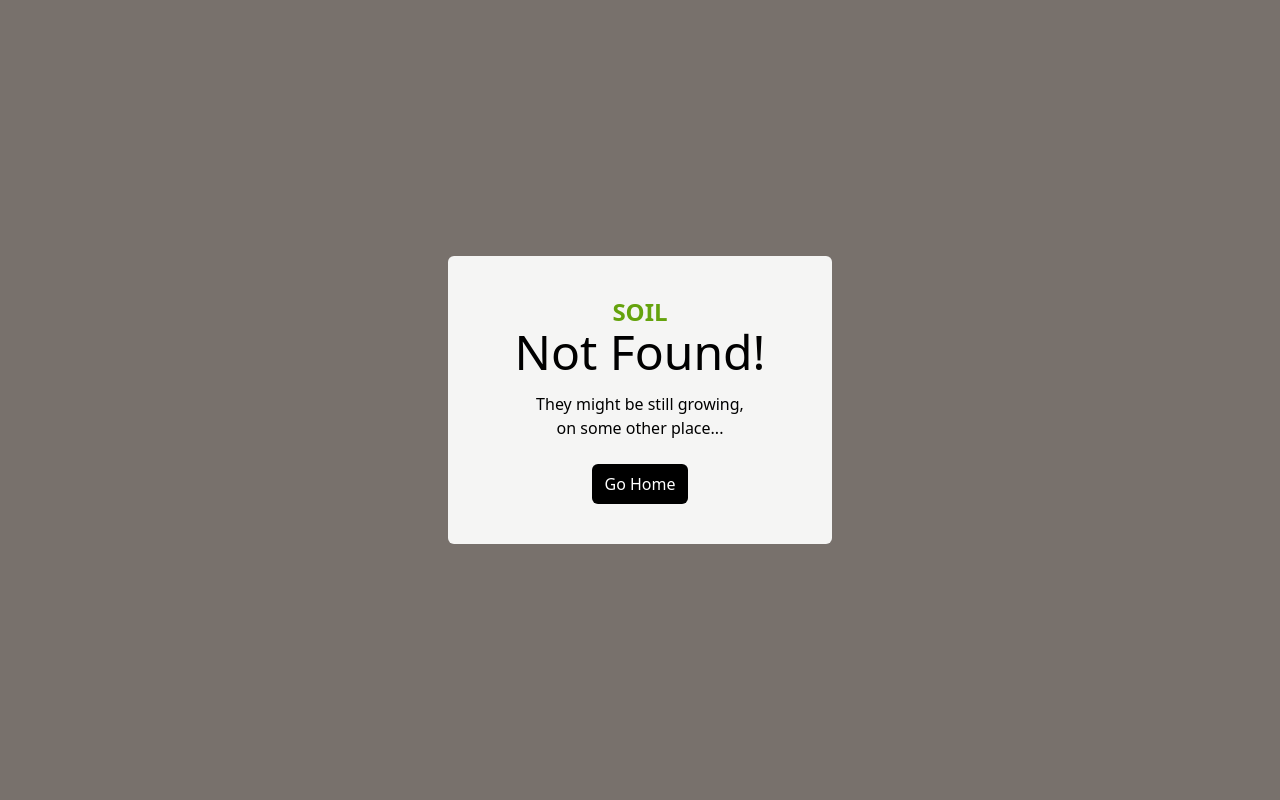
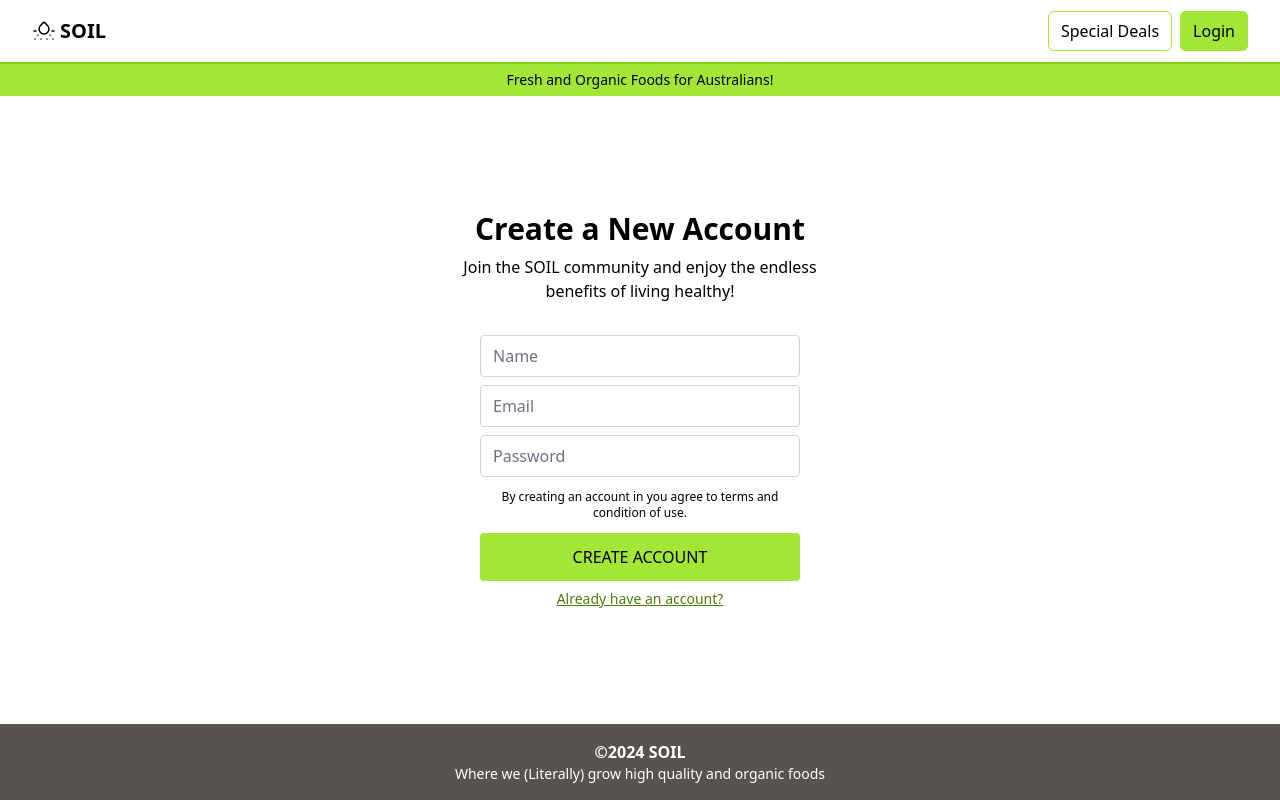
Before and after one commit to vinleeit/SOIL, a React (Vite) app: page /register in a window 1280 px wide. Before the commit this address had no page. Built offline with nearby package versions, Linux system fonts and the light colour scheme.

Commit message:
feat: add register screen

```diff
--- a/package.json
+++ b/package.json
@@ -10,6 +10,7 @@
     "preview": "vite preview"
   },
   "dependencies": {
+    "bcryptjs-react": "^2.4.6",
     "localforage": "^1.10.0",
     "match-sorter": "^6.3.4",
     "react": "^18.2.0",
--- a/src/main.tsx
+++ b/src/main.tsx
@@ -5,6 +5,7 @@ import { RouterProvider, createBrowserRouter } from "react-router-dom";
 import Root from "./routes/Root";
 import Error from "./routes/Error";
 import Login from "./routes/auth/Login";
+import Register from "./routes/auth/Register ";
 
 const router = createBrowserRouter([
   {
@@ -16,6 +17,10 @@ const router = createBrowserRouter([
         path: "/login",
         element: <Login />,
       },
+      {
+        path: "/register",
+        element: <Register />,
+      },
     ],
   },
 ]);
--- /dev/null
+++ b/src/routes/auth/Register .tsx
@@ -0,0 +1,145 @@
+import { FormEvent, useRef, useState } from "react";
+import { Link, useNavigate } from "react-router-dom";
+import bcrypt from "bcryptjs-react";
+import { User } from "../../types/User";
+
+export default function Register() {
+  const [email, setEmail] = useState("");
+  const [name, setName] = useState("");
+  const [password, setPassword] = useState("");
+  const [passwordError, setPasswordError] = useState("");
+  const [emailError, setEmailError] = useState("");
+  const [nameError, setNameError] = useState("");
+  const successDialog = useRef<HTMLDialogElement | null>(null);
+  const navigate = useNavigate();
+
+  function performRegister(event: FormEvent<HTMLFormElement>): void {
+    event.preventDefault();
+    let success = true;
+    if (password.length === 0) {
+      setPasswordError("Password must not be empty");
+      success = false;
+    } else if (password.length < 8) {
+      setPasswordError("Password should be at least 8 characters");
+      success = false;
+    } else if (password.search(/[A-Z]/) == -1) {
+      setPasswordError("Password should contain uppercase characters");
+      success = false;
+    } else if (password.search(/[a-z]/) == -1) {
+      setPasswordError("Password should contain lowercase characters");
+      success = false;
+    } else if (password.search(/\d/) == -1) {
+      setPasswordError("Password should contain numbers");
+      success = false;
+    } else {
+      setPasswordError("");
+    }
+
+    if (email.length === 0) {
+      setEmailError("Email must not be empty");
+      success = false;
+    } else if (!/\S+@\S+\.\S+/.test(email)) {
+      setEmailError("Email is invalid");
+      success = false;
+    } else {
+      setEmailError("");
+    }
+
+    if (name.length < 2) {
+      setNameError("Name must be at least 2 characters");
+      success = false;
+    } else {
+      setNameError("");
+    }
+
+    if (success) {
+      const usersString = localStorage.getItem("users");
+      let users: User[] = [];
+      if (usersString) {
+        users = JSON.parse(usersString);
+        if (users.find((v) => v.email === email)) {
+          setEmailError("User already exits");
+          return;
+        }
+      }
+      const newUser: User = {
+        name: name,
+        email: email,
+        password: bcrypt.hashSync(password),
+        joinDate: Date.now(),
+      };
+      users.push(newUser);
+      localStorage.setItem("users", JSON.stringify(users));
+      successDialog.current?.showModal();
+    }
+  }
+
+  return (
+    <section className="grow flex flex-col items-center justify-center">
+      <h1 className="text-3xl font-bold mb-2">Create a New Account</h1>
+      <p className="max-w-96 text-center">
+        Join the SOIL community and enjoy the endless benefits of living
+        healthy!
+      </p>
+      <form className="w-80 space-y-2 mt-8" onSubmit={performRegister}>
+        <input
+          type="text"
+          className="w-full rounded focus:border-lime-400 border-gray-300 focus:ring focus:ring-lime-400 focus:ring-opacity-45"
+          placeholder="Name"
+          onChange={(e) => setName(e.target.value)}
+          value={name}
+        />
+        {nameError && <p className="text-red-400">{nameError}</p>}
+        <input
+          type="text"
+          className="w-full rounded focus:border-lime-400 border-gray-300 focus:ring focus:ring-lime-400 focus:ring-opacity-45"
+          placeholder="Email"
+          onChange={(e) => setEmail(e.target.value)}
+          value={email}
+        />
+        {emailError && <p className="text-red-400">{emailError}</p>}
+        <input
+          type="password"
+          className="w-full rounded focus:border-lime-400 border-gray-300 focus:ring focus:ring-lime-400 focus:ring-opacity-45"
+          placeholder="Password"
+          onChange={(e) => setPassword(e.target.value)}
+          value={password}
+        />
+        {passwordError && <p className="text-red-400">{passwordError}</p>}
+        <p className="text-center w-full py-1 text-xs">
+          By creating an account in you agree to terms and condition of use.
+        </p>
+        <button className="uppercase w-full mt-3 bg-lime-400 py-3 rounded hover:bg-lime-300">
+          Create Account
+        </button>
+        <Link
+          to={"/login"}
+          className="text-sm text-lime-700 underline text-center block"
+        >
+          Already have an account?
+        </Link>
+      </form>
+      <dialog
+        id="successDialog"
+        open={false}
+        className="backdrop:bg-stone-400 backdrop:opacity-60 rounded"
+        ref={successDialog}
+      >
+        <div className="bg-stone-100 w-96 h-64 flex flex-col items-center justify-center  border-t-8 border-lime-500 ">
+          <h2 className="text-2xl font-bold text-stone-700 capitalize">
+            Welcome {name}!
+          </h2>
+          <p className="mb-8 mt-1 px-20 text-center">
+            Your account has been created
+          </p>
+          <button
+            className="text-center w-1/2 bg-lime-500 text-stone-700 py-2 rounded-md hover:bg-lime-400"
+            onClick={() => navigate("/profile")}
+          >
+            Continue
+          </button>
+        </div>
+      </dialog>
+    </section>
+  );
+}
--- /dev/null
+++ b/src/types/User.ts
@@ -0,0 +1,8 @@
+type User = {
+  name: string;
+  email: string;
+  password: string;
+  joinDate: number;
+};
+
+export type { User };
```
Also changed, not shown: 1 other file (tests, documents, lock files or other folders).
